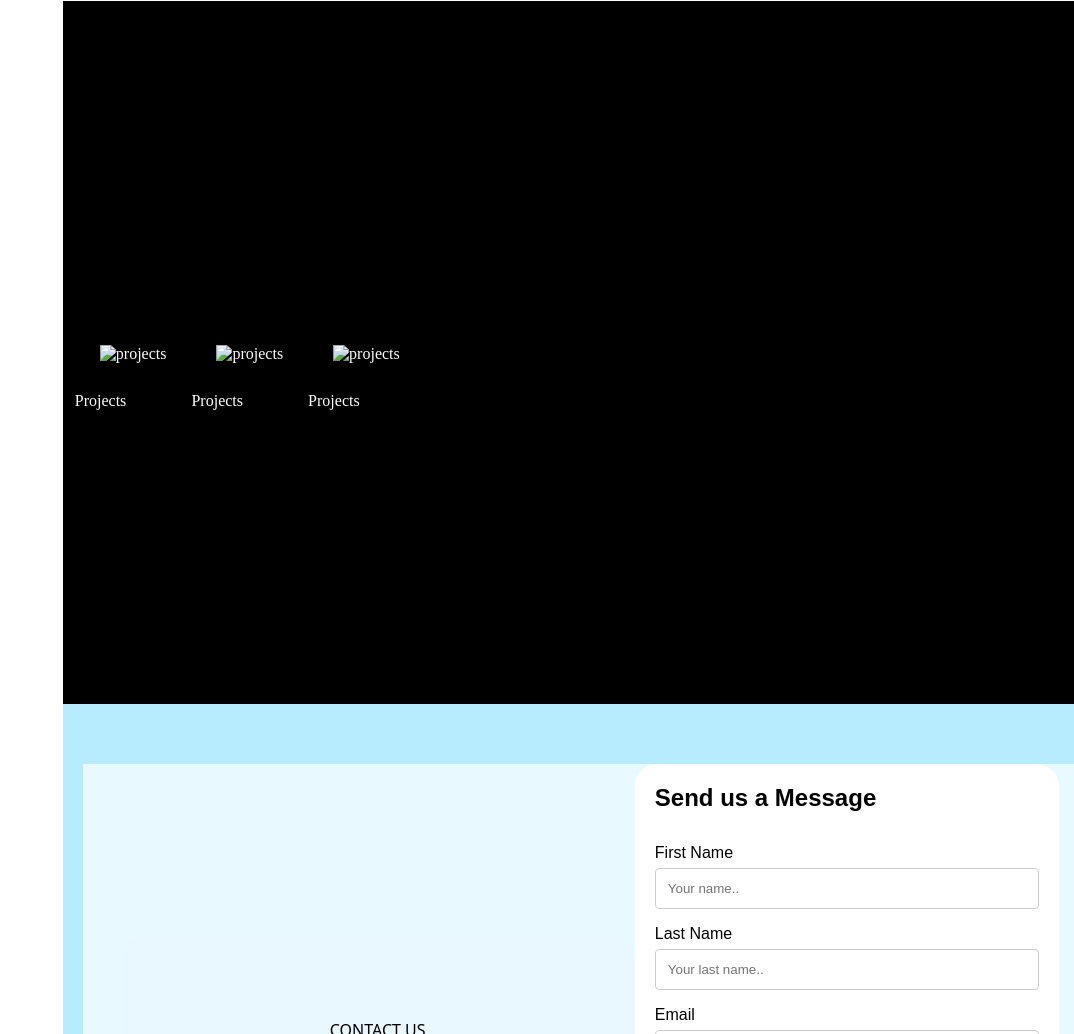
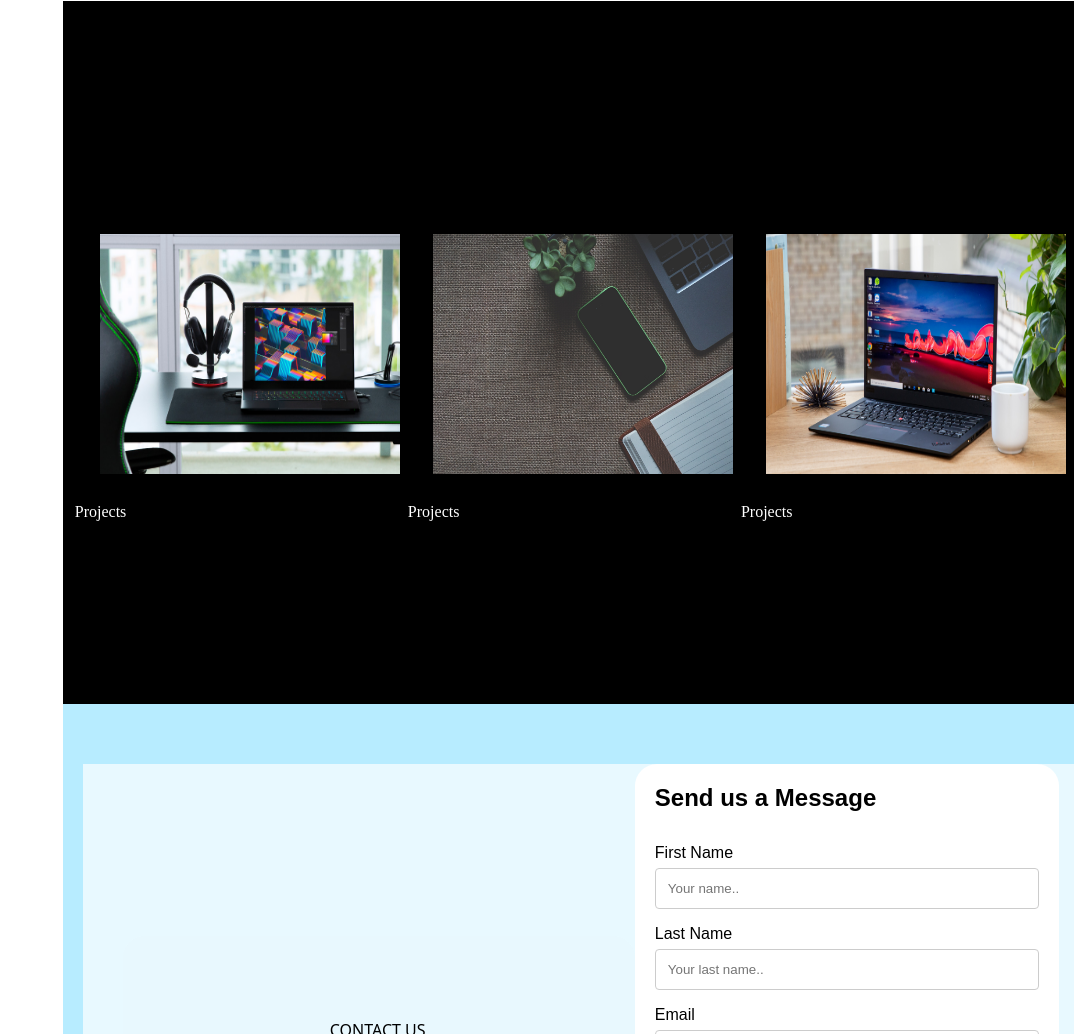
Before and after one commit to ISHA-DHOKIYA/ISHA_DHOKIYA_WEBSITE_, a plain HTML site: page index.html in a window 1280 px wide. Shown: the part 2134-3168 px from the top of the page, without its empty margins (206-1280 px from the left). Drawn offline with nearby package versions, Linux system fonts and the light colour scheme; files whose address does not match are found by name.

Commit message:
Update index.html

```diff
--- a/index.html
+++ b/index.html
@@ -163,7 +163,7 @@
                 <!--portfolio starts-->
                 <section id="portfolio">
                     <div class="portfolio-container">
-                        <img src="img/img3.jpg" alt="projects" class="portfolio-images">
+                        <img src="img3.jpg" alt="projects" class="portfolio-images">
                         <div class="overlay overlay left">
                             <div class="text">
                                 Projects
@@ -171,7 +171,7 @@
                         </div>
                     </div>
                     <div class="portfolio-container">
-                        <img src="img/img1.jpg" alt="projects" class="portfolio-images">
+                        <img src="img1.jpg" alt="projects" class="portfolio-images">
                         <div class="overlay overlay left">
                             <div class="text">
                                 Projects
@@ -179,7 +179,7 @@
                         </div>
                     </div>
                     <div class="portfolio-container">
-                        <img src="img/img2.jpg" alt="projects" class="portfolio-images">
+                        <img src="img2.jpg" alt="projects" class="portfolio-images">
                         <div class="overlay overlay left">
                             <div class="text">
                                 Projects
```
